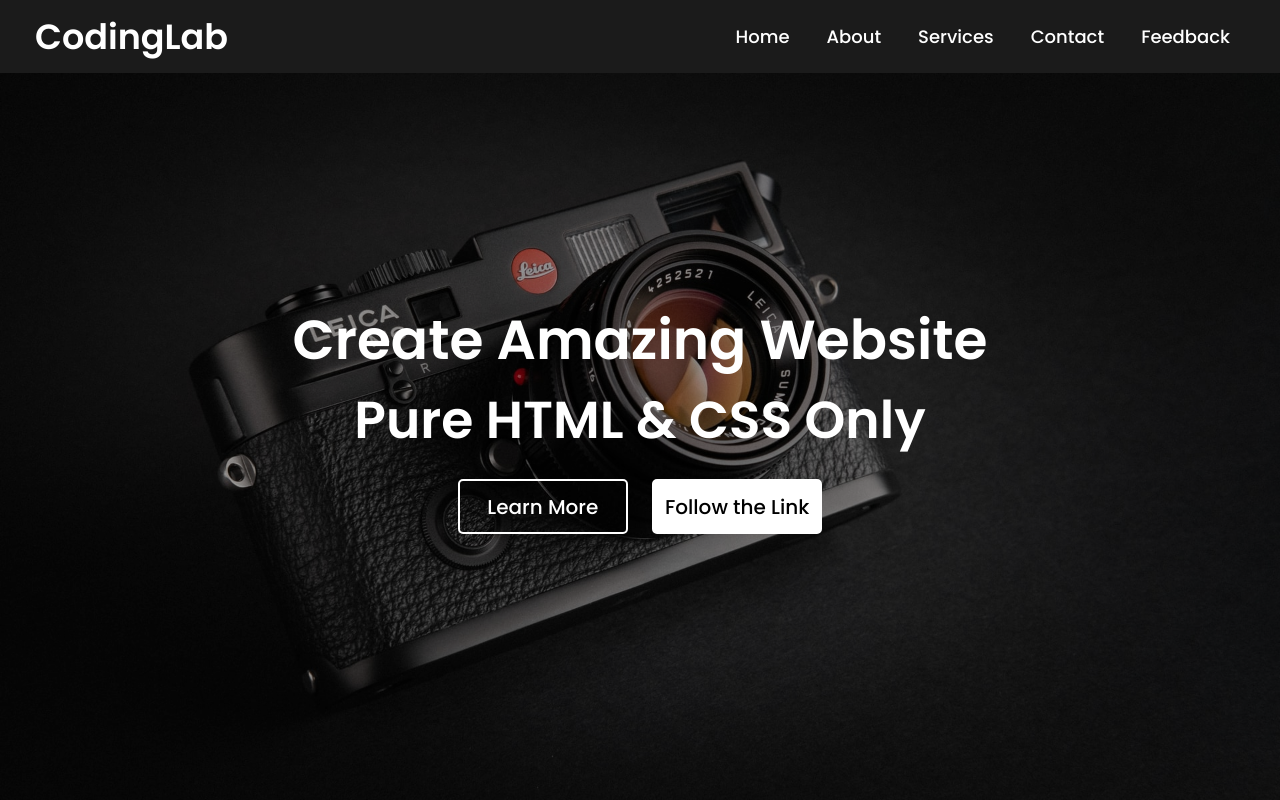
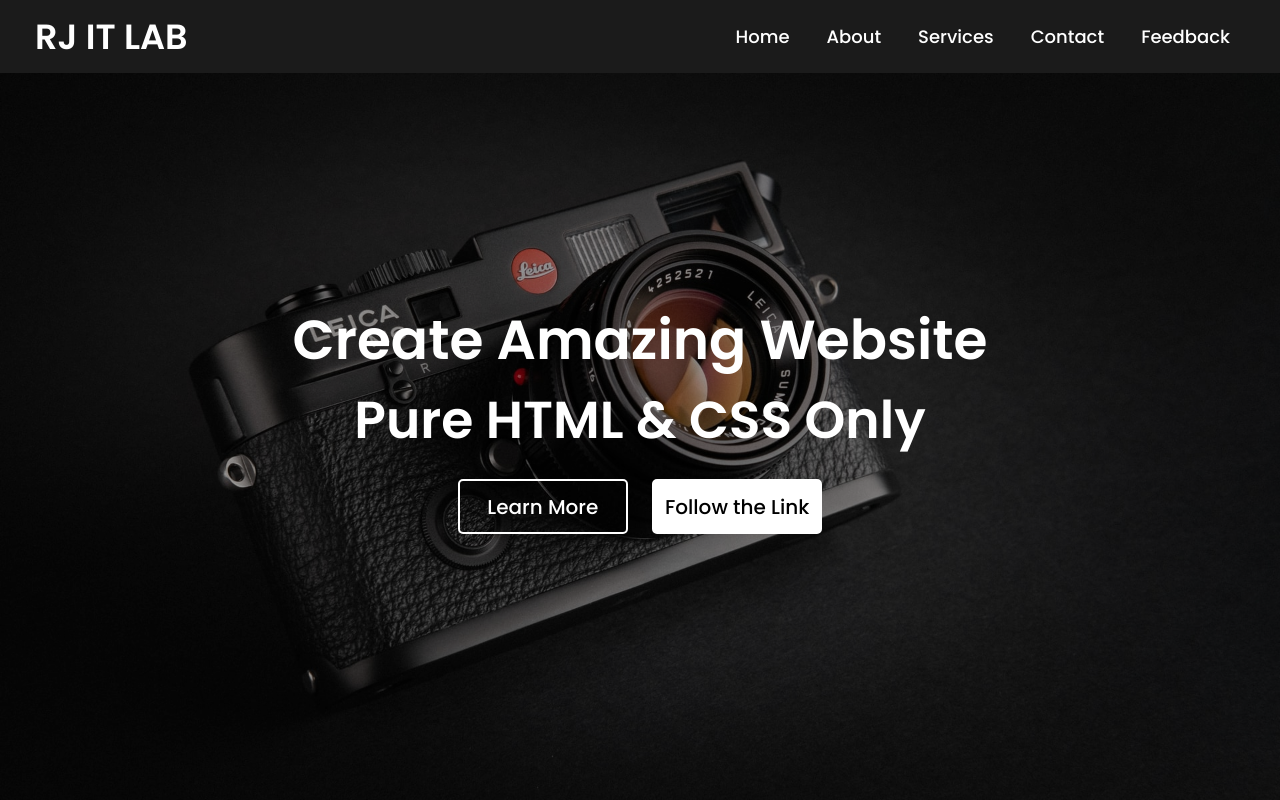
Before and after one commit to Jeba-Roselet/simpletestwebsite, a plain HTML site: page index.html in a window 1280 px wide. Drawn offline with Linux system fonts and the light colour scheme.

Commit message:
Update index.html

```diff
--- a/index.html
+++ b/index.html
@@ -13,7 +13,7 @@
     <nav>
       <div class="menu">
         <div class="logo">
-          <a href="#">CodingLab</a>
+          <a href="#">RJ IT LAB</a>
         </div>
         <ul>
           <li><a href="#">Home</a></li>
```
